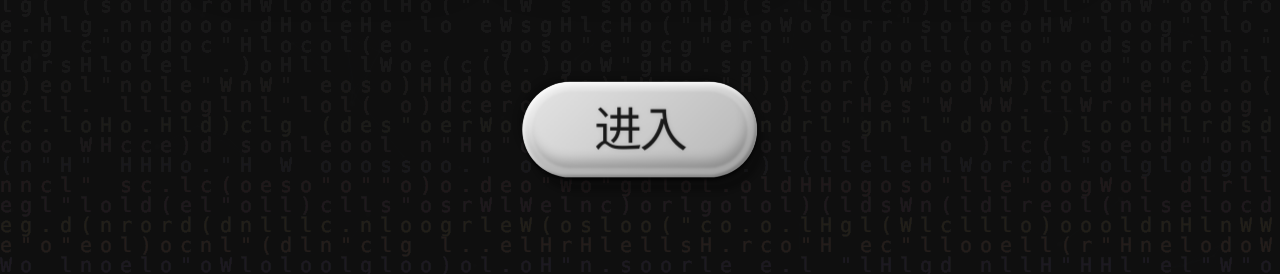
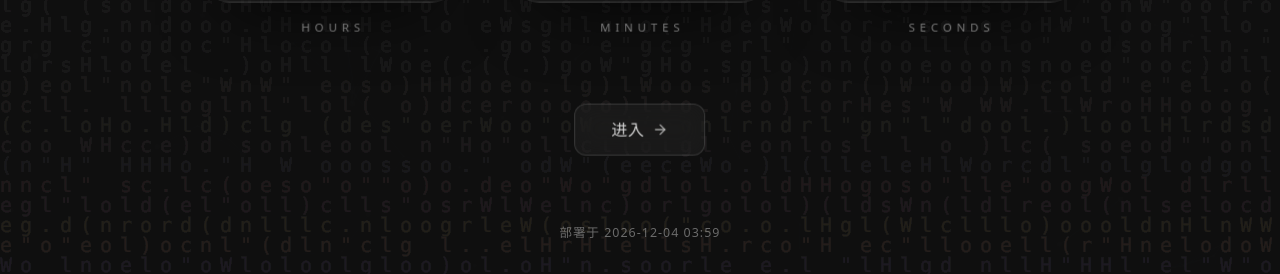
Before and after one commit to xxxsjan/web-tool, a Nuxt app: page /index in a window 1280 px wide. Shown: the part 389-663 px from the top of the page. Built offline with nearby package versions, Linux system fonts and the light colour scheme.

Commit message:
feat(Welcome): 替换立体按压按钮为玻璃态风格进入按钮

```diff
--- a/pages/index/_components/Welcome.vue
+++ b/pages/index/_components/Welcome.vue
@@ -28,10 +28,24 @@
     </div>
 
     <ClientOnly>
-      <!-- LeiBox 立体按压按钮（见 components/leibox/README.md），点击事件冒泡至 Welcome 根节点触发进入 -->
-      <div class="enter-button">
-        <LeiboxTactilePushButton :options="{ height: 180 }" />
-      </div>
+      <!-- home 风格玻璃态进入按钮 -->
+      <button class="enter-button" type="button" aria-label="进入工具列表">
+        进入
+        <svg
+          class="enter-button__arrow"
+          xmlns="http://www.w3.org/2000/svg"
+          viewBox="0 0 24 24"
+          fill="none"
+          stroke="currentColor"
+          stroke-width="2"
+          stroke-linecap="round"
+          stroke-linejoin="round"
+          aria-hidden="true"
+        >
+          <path d="M5 12h14" />
+          <path d="m12 5 7 7-7 7" />
+        </svg>
+      </button>
     </ClientOnly>
 
     <p v-if="deployedLabel" class="deploy-meta" title="本次构建写入的部署时间">
@@ -151,9 +165,53 @@ onMounted(() => {
 }
 
 .enter-button {
-  /* CSS 变量可穿透 Shadow DOM，缩放 LeiBox 立体按钮的字号基准 */
-  --button-font-size: clamp(26px, 5vw, 44px);
-  line-height: 0;
+  display: inline-flex;
+  align-items: center;
+  gap: 8px;
+  height: clamp(42px, 5vw, 52px);
+  padding: 0 clamp(24px, 4vw, 36px);
+  border: 1px solid rgba(255, 255, 255, 0.14);
+  border-radius: 12px;
+  background: rgba(255, 255, 255, 0.04);
+  color: rgba(255, 255, 255, 0.82);
+  font-size: clamp(14px, 1.8vw, 16px);
+  font-weight: 500;
+  letter-spacing: 0.04em;
+  font-family: inherit;
+  cursor: pointer;
+  -webkit-backdrop-filter: blur(12px);
+  backdrop-filter: blur(12px);
+  transition:
+    color 0.2s ease,
+    border-color 0.2s ease,
+    background-color 0.2s ease,
+    transform 0.15s ease;
+}
+
+.enter-button:hover {
+  color: #fff;
+  border-color: rgba(255, 255, 255, 0.3);
+  background: rgba(255, 255, 255, 0.08);
+  transform: translateY(-1px);
+}
+
+.enter-button:active {
+  transform: translateY(0);
+  background: rgba(255, 255, 255, 0.06);
+}
+
+.enter-button__arrow {
+  width: clamp(14px, 1.8vw, 16px);
+  height: clamp(14px, 1.8vw, 16px);
+  opacity: 0.7;
+  transition:
+    opacity 0.2s ease,
+    transform 0.2s ease;
+}
+
+.enter-button:hover .enter-button__arrow {
+  opacity: 1;
+  transform: translateX(3px);
 }
 
 .deploy-meta {
```
